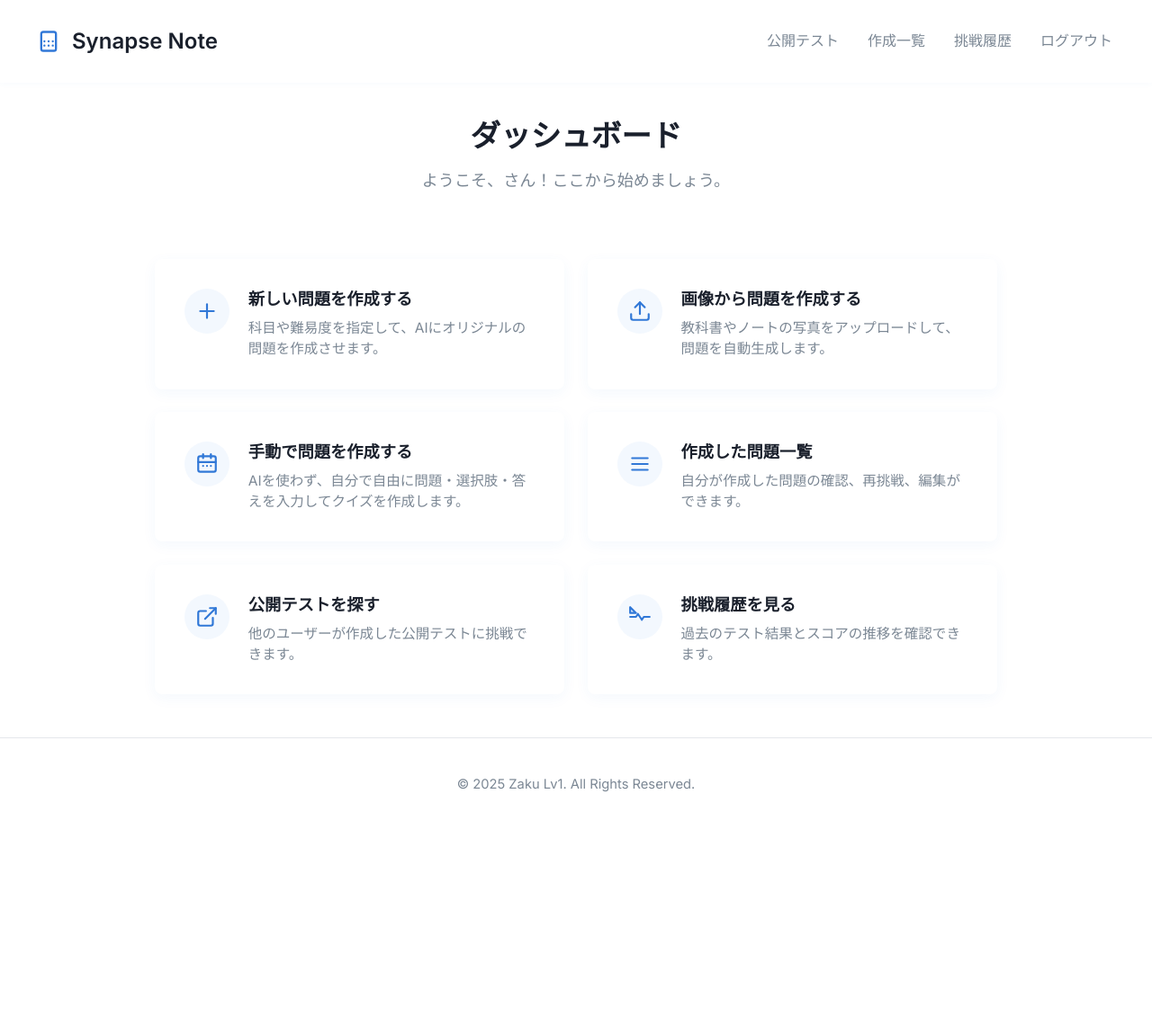
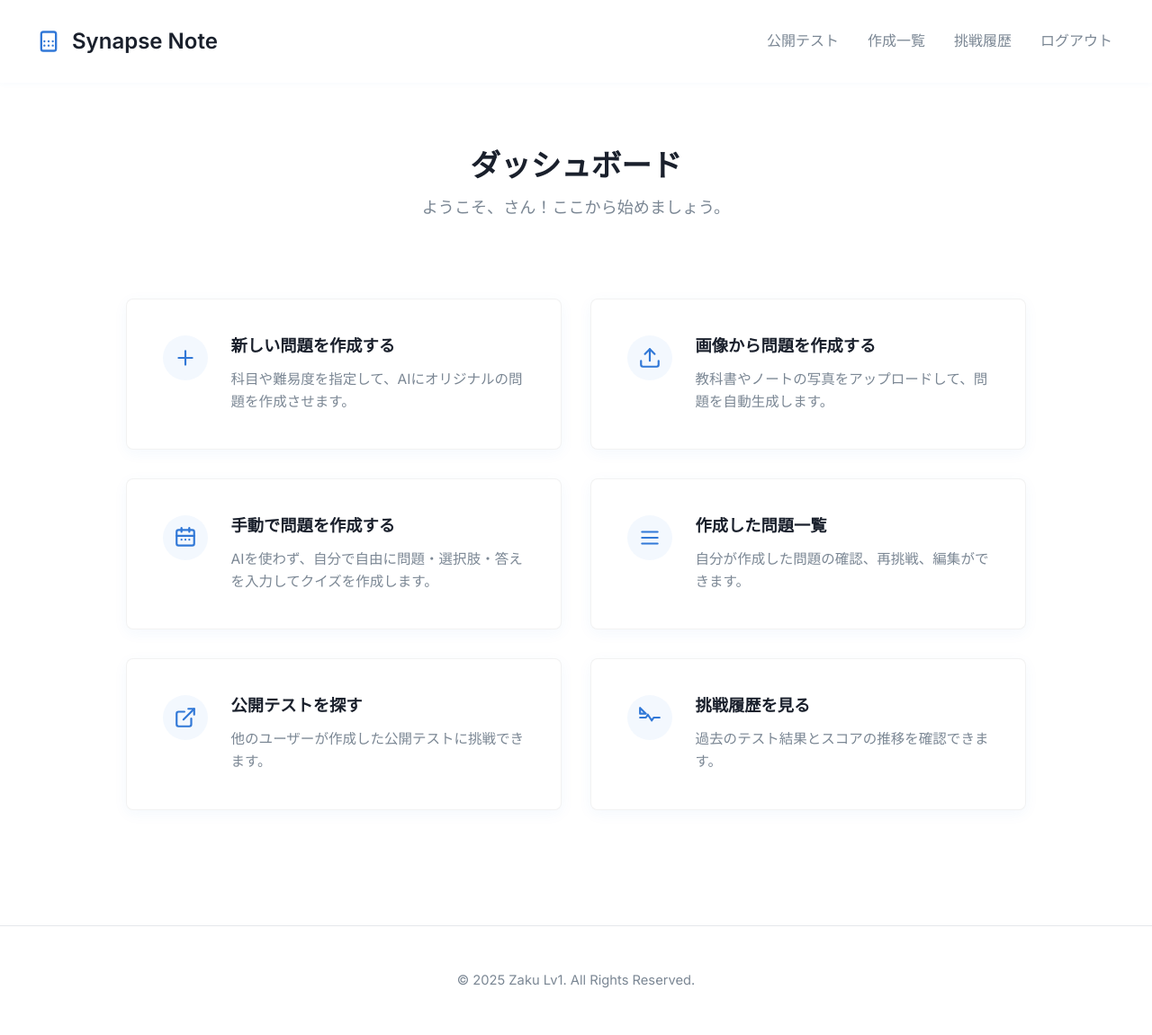
Before and after one commit to zaku-lv1/Synapse-Note, a Node server app: page /dashboard in a window 1280 px wide. Shown: the whole page at 90% size. Before the commit the page ends 881 px from the top, so only its background shows below. Run offline with Node 20, Linux system fonts and the light colour scheme; the visitor is signed in with stand-in values (Sample User, id 1).

Commit message:
Optimize CSS for better margins, padding, and stable design
Co-authored-by: zaku-lv1 <101783973+zaku-lv1@users.noreply.github.com>

```diff
--- a/public/css/style.css
+++ b/public/css/style.css
@@ -68,7 +68,7 @@ body {
   font-family: var(--font-family);
   background-color: var(--background-color);
   color: var(--text-color);
-  line-height: 1.6;                     /* モバイルでの読みやすさを向上 */
+  line-height: 1.7;                       /* より読みやすい行間 */
   min-height: 100vh;
   display: flex;
   flex-direction: column;
@@ -87,8 +87,8 @@ body {
 main {
   flex: 1 0 auto;                      /* フレックスレイアウトで適切に拡張 */
   width: 100%;
-  padding: var(--container-padding);   /* 流動的なパディング */
-  padding-bottom: clamp(2rem, 5vw, 3rem); /* フッターとの間隔を確保 */
+  padding: clamp(1.5rem, 4vw, 2.5rem) var(--container-padding); /* より安定したパディング */
+  padding-bottom: clamp(2.5rem, 6vw, 4rem); /* フッターとの間隔を確保 */
   display: flex;
   flex-direction: column;
   justify-content: center;
@@ -97,6 +97,7 @@ main {
   /* 大画面では中央寄せを調整 */
   max-width: 1400px;
   margin: 0 auto;
+  min-height: calc(100vh - 200px);     /* 最小高さを確保してコンテンツの安定性向上 */
 }
 
 /* -----------------------------------------------------------------
@@ -193,7 +194,7 @@ header nav a.admin-link:focus {
 footer {
   background: var(--surface-color);
   text-align: center;
-  padding: clamp(1.5rem, 4vw, 2.5rem);   /* 流動的なパディング */
+  padding: clamp(2rem, 5vw, 3rem);       /* より安定したパディング */
   color: var(--muted-text-color);
   font-size: 0.92rem;
   margin-top: auto;
@@ -201,7 +202,7 @@ footer {
   flex-shrink: 0;
   border-top: 1px solid var(--border-color);
   /* フッターがコンテンツに重ならないよう安全なマージンを追加 */
-  margin-top: clamp(2rem, 4vw, 3rem);
+  margin-top: clamp(3rem, 6vw, 4rem);    /* より安定したマージン */
 }
 
 /* -----------------------------------------------------------------
@@ -479,22 +488,31 @@ footer {
 ------------------------------------------------------------------- */
 
 /* ===== ダッシュボードヘッダー ===== */
+.dashboard-container {
+  width: 100%;
+  max-width: 1200px;
+  margin: 0 auto;
+  padding: 0 var(--container-padding);
+}
+
 .dashboard-header {
   text-align: center;
-  margin-bottom: clamp(2rem, 5vw, 2.6rem);
-  padding: var(--container-padding);
+  margin-bottom: clamp(2.5rem, 6vw, 3.5rem); /* より安定したマージン */
+  padding: clamp(1rem, 3vw, 2rem) 0;       /* 上下パディング調整 */
 }
 
 .dashboard-header .page-title {
   font-size: clamp(1.6rem, 5vw, 2.1rem); /* レスポンシブタイトル */
   font-weight: 700;
-  margin-bottom: 0.5rem;
+  margin-bottom: 0.8rem;                  /* タイトル下のマージン調整 */
+  line-height: 1.2;                       /* 読みやすい行間 */
 }
 
 .dashboard-header .welcome-message {
   font-size: clamp(1rem, 3vw, 1.13rem);
   color: var(--muted-text-color);
-  margin-top: 0.5rem;
+  margin-top: 0.8rem;                     /* より安定したマージン */
+  line-height: 1.5;                       /* 読みやすさ向上 */
 }
 
 /* ===== アクションカードグリッド ===== */
@@ -502,11 +520,10 @@ footer {
   display: grid;
   /* レスポンシブグリッド - モバイルファースト */
   grid-template-columns: 1fr;                    /* モバイル: 1列 */
-  gap: clamp(1.2rem, 3vw, 1.6rem);
+  gap: clamp(1.4rem, 4vw, 2rem);                /* より安定したギャップ */
   width: 100%;
   max-width: 1200px;
   margin: 0 auto;
-  padding: 0 var(--container-padding);
 }
 
 /* タブレット以上でのグリッド調整 */
@@ -521,17 +538,17 @@ footer {
   background-color: var(--surface-color);
   border-radius: var(--border-radius);
   box-shadow: var(--box-shadow);
-  padding: clamp(1.5rem, 4vw, 2rem);    /* 流動的なパディング */
+  padding: clamp(1.8rem, 5vw, 2.5rem);    /* より余裕のあるパディング */
   display: flex;
   align-items: flex-start;
-  gap: clamp(1rem, 3vw, 1.3rem);
+  gap: clamp(1.2rem, 4vw, 1.6rem);        /* より安定したギャップ */
   text-decoration: none;
   color: inherit;
   transition: transform 0.16s, box-shadow 0.16s;
+  border: 1px solid rgba(0, 0, 0, 0.05);   /* 微細なボーダーで安定感向上 */
 
   /* タッチデバイス対応 */
   min-height: 44px;
-  border: 1px solid transparent;        /* フォーカス時のボーダー準備 */
 }
 
 .action-card:hover {
@@ -576,7 +593,7 @@ footer {
 .card-content h3 {
   font-size: clamp(1.05rem, 3vw, 1.14rem);
   font-weight: 600;
-  margin: 0 0 0.5rem 0;
+  margin: 0 0 0.8rem 0;                   /* タイトル下のマージン調整 */
   color: var(--text-color);
   line-height: 1.3;
 }
@@ -585,7 +602,7 @@ footer {
   font-size: clamp(0.9rem, 2.5vw, 0.97rem);
   color: var(--muted-text-color);
   margin: 0;
-  line-height: 1.5;
+  line-height: 1.6;                       /* より読みやすい行間 */
 }
 
 /* -----------------------------------------------------------------
--- a/views/dashboard.ejs
+++ b/views/dashboard.ejs
@@ -1,5 +1,6 @@
 <%- include('partials/header') %>
 
+<main>
     <div class="dashboard-container">
         <div class="dashboard-header">
             <h2 class="page-title">ダッシュボード</h2>
@@ -81,5 +82,6 @@
         </a>
     </div>
     </div>
+</main>
 
 <%- include('partials/footer') %>
```
Also changed, not shown: other parts of public/css/style.css (+71 -48 lines). Lines whose indentation alone changed are shown as unchanged.
